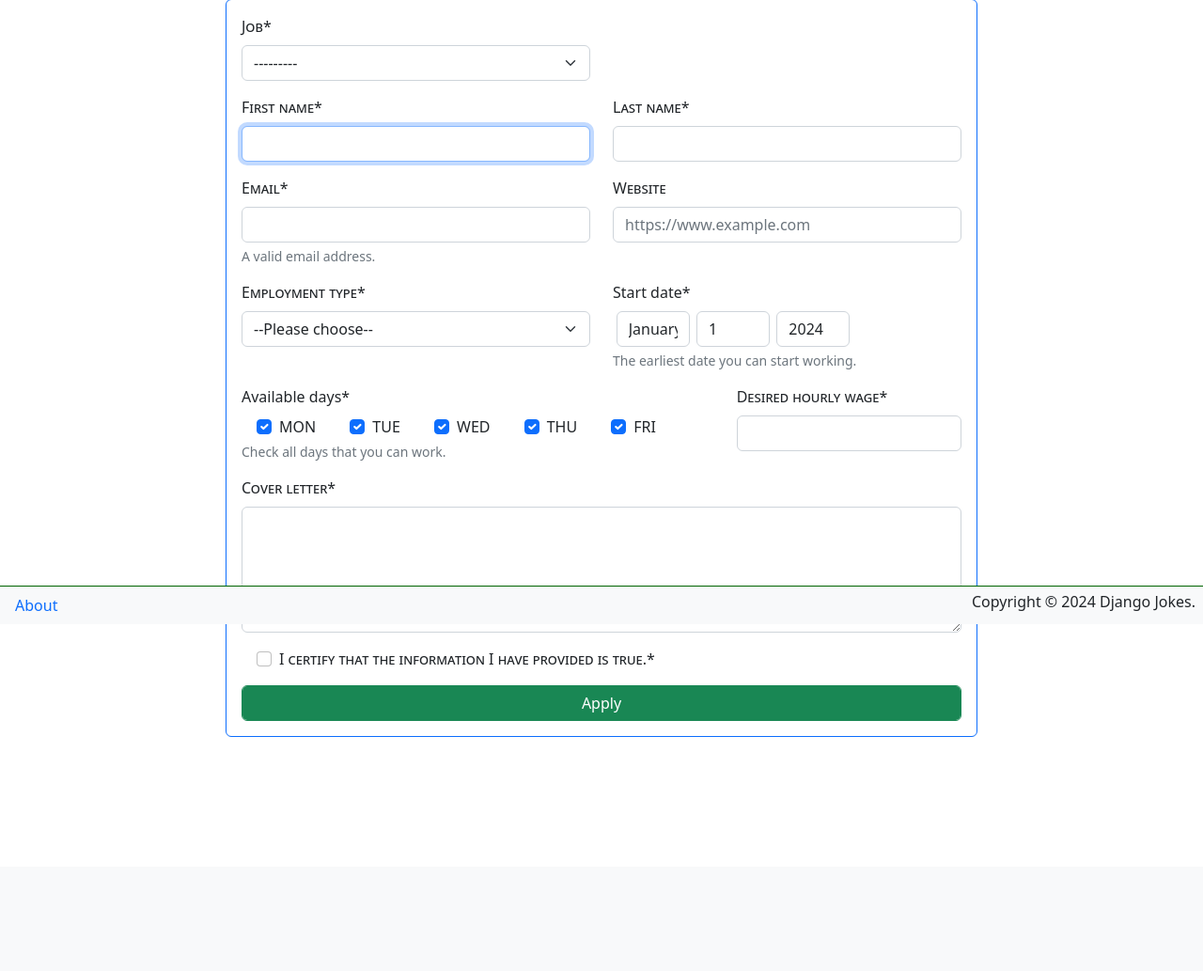
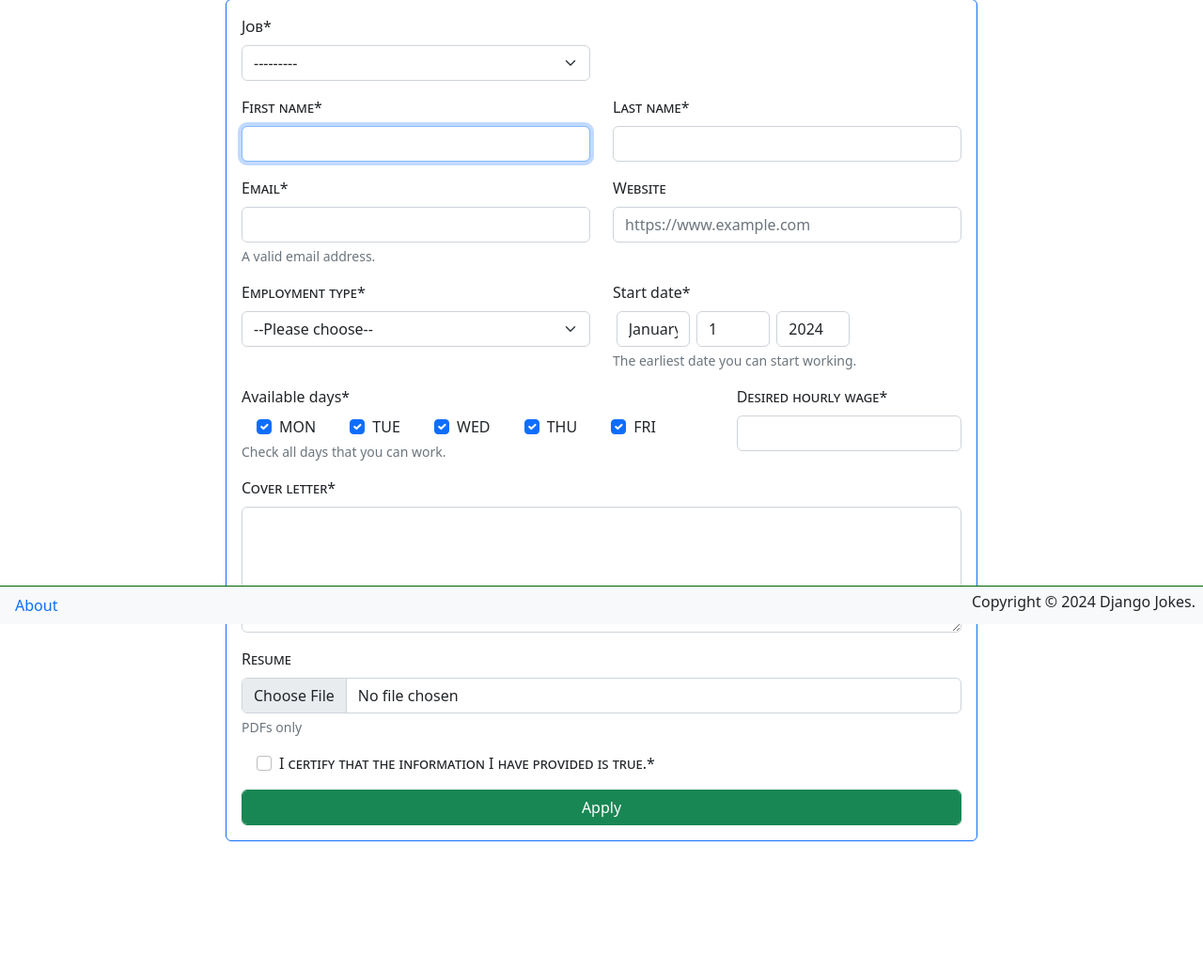
Before and after one commit to gswills/djangojokes.com, a Django app: page /jobs/job-app/ in a window 1280 px wide. Shown: the part 136-1169 px from the top of the page at 94% size. Before the commit the page ends 920 px from the top, so only its background shows below. Run offline with Django 5.2, Linux system fonts and the light colour scheme; data that the repository does not hold is empty; some libraries are stand-ins or nearby versions.

Commit message:
Through L12-T5

```diff
--- a/djangojokes/urls.py
+++ b/djangojokes/urls.py
@@ -34,3 +34,4 @@ urlpatterns = [
     path('jokes/', include('jokes.urls')),
     path('', include('pages.urls')),
 ] + static(settings.MEDIA_URL, document_root=settings.MEDIA_ROOT)
+# The appended setting only works when DEBUG = TRUE - not in production
--- a/jobs/forms.py
+++ b/jobs/forms.py
@@ -37,7 +37,7 @@ class JobApplicationForm(forms.ModelForm):
         fields = (
             'first_name', 'last_name', 'email', 'website', 'employment_type',
             'start_date', 'available_days', 'desired_hourly_wage',
-            'cover_letter', 'confirmation', 'job')
+            'cover_letter', 'resume', 'confirmation', 'job')
         widgets = {
             'first_name': forms.TextInput(attrs={'autofocus': True}),
             'website': forms.TextInput(
@@ -52,7 +52,8 @@ class JobApplicationForm(forms.ModelForm):
             'desired_hourly_wage': forms.NumberInput(
                 attrs = {'min':'10.00', 'max':'100.00', 'step':'.25'}
             ),
-            'cover_letter': forms.Textarea(attrs={'cols': '100', 'rows': '5'})
+            'cover_letter': forms.Textarea(attrs={'cols': '100', 'rows': '5'}),
+            'resume': forms.FileInput(attrs={'accept':'application/pdf'})
         }
         error_messages = {
             'start_date': {
--- a/jobs/models.py
+++ b/jobs/models.py
@@ -42,6 +42,9 @@ class Applicant(models.Model):
     available_days = models.CharField(max_length=20)
     desired_hourly_wage = models.DecimalField(max_digits=5, decimal_places=2)
     cover_letter = models.TextField()
+    resume = models.FileField(
+        upload_to='private/resumes', blank=True, help_text='PDFs only'
+    )
     confirmation = models.BooleanField()
     job = models.ForeignKey(Job, on_delete=models.CASCADE)
     created = models.DateTimeField(auto_now_add=True)
--- a/templates/jobs/applicant_form.html
+++ b/templates/jobs/applicant_form.html
@@ -5,7 +5,7 @@
 {% block main %}
   <h2 class="text-center">Joke Writer Application</h2>
   <div class="card border-primary m-auto mb-3 p-3" style="max-width: 50rem">
-    <form method="post" novalidate>
+    <form method="post" novalidate enctype="multipart/form-data">
       {% csrf_token %}
       <div class="row">
         <div class="col-md-6">
@@ -45,6 +45,7 @@
         </div>
       </div>
       {{ form.cover_letter|as_crispy_field }}
+      {{ form.resume|as_crispy_field }}
       {{ form.confirmation|as_crispy_field }}
       <button class="form-control btn btn-success">Apply</button>
     </form>
```
Also changed, not shown: jobs/migrations/0002_applicant_resume.py (added), 1 other file.
